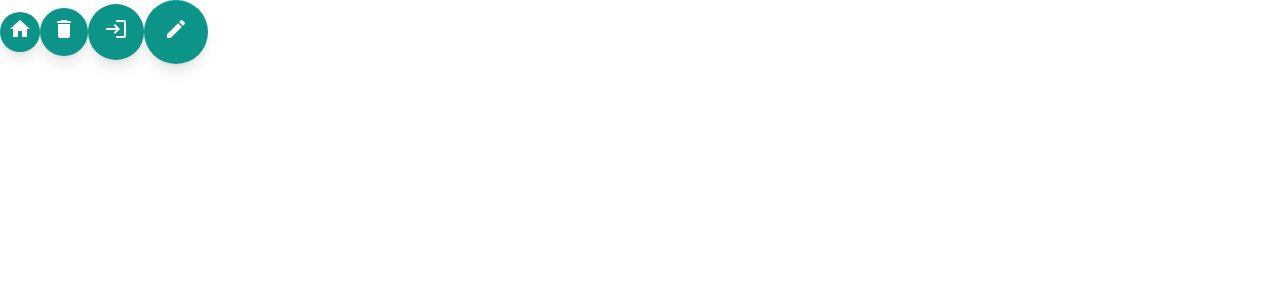
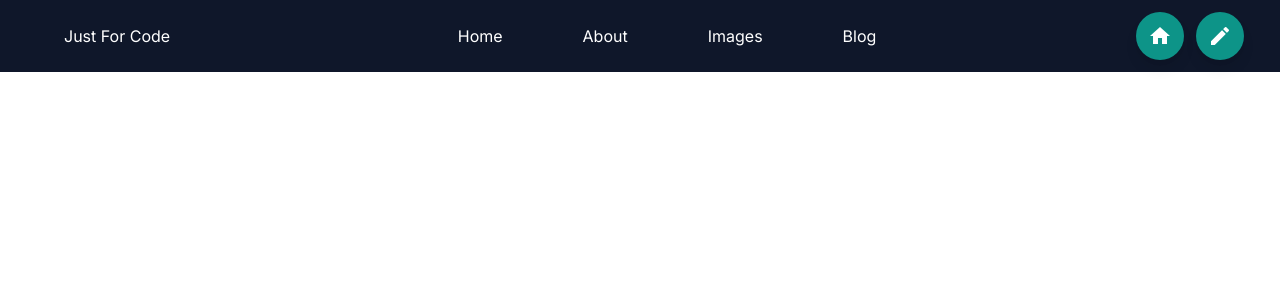
Before and after one commit to ansariabdulahad/STREAM_APP, a Next.js app in the folder stream-app/: page / in a window 1280 px wide. Shown: the top 300 px of the page. Built offline with nearby package versions, Linux system fonts and the light colour scheme.

Commit message:
navbar controlled on small device

```diff
--- a/stream-app/Tailwind/Icon-Button/Icon-Button.jsx
+++ b/stream-app/Tailwind/Icon-Button/Icon-Button.jsx
@@ -42,7 +42,7 @@ const IconButton = ({
     const design = (
         <>
             <button
-                className={`${sample[theme]} ${className} ${btnSize[size]}`}
+                className={`flex justify-center items-center ${sample[theme]} ${className} ${btnSize[size]}`}
                 {...rest}
             >
                 <Icon>{children}</Icon>
--- a/stream-app/Tailwind/Navbar/Navbar.jsx
+++ b/stream-app/Tailwind/Navbar/Navbar.jsx
@@ -1,5 +1,6 @@
 import Link from "next/link";
 import { useEffect, useState } from "react";
+import { Expand, IconButton } from "..";
 
 const sample = {
     // position of navbar
@@ -7,9 +8,18 @@ const sample = {
     fixedUp: 'fixed top-0 left-0 w-full animate__animated animate__fadeInDown',
     // for navbar width control
     fixedWidth: 'sm:w-4/5 mx-auto',
+    // dark and light mode for navbar
+    dark: {
+        nav: "bg-slate-900 sm:px-4",
+        link: "text-white py-4 sm:py-6 px-8 sm:px-10 hover:bg-slate-800 hover:text-white"
+    },
+    light: {
+        nav: "bg-gray-100 sm:px-4",
+        link: "text-black py-4 sm:py-6 px-8 sm:px-10 hover:bg-gray-50"
+    },
     // colors for navbar
     primary: {
-        nav: 'bg-indigo-600 sm:px-4',
+        nav: 'bg-indigo-600 sm:px-4 text-white',
         link: 'hover:bg-indigo-500 px-8 sm:px-10 py-4 sm:py-6 hover:text-white'
     },
     secondary: {
@@ -48,9 +58,11 @@ const Navbar = ({
     varient = 'one',
     fixed = false,
     sticky = null,
+    toolbar = null,
     menu
 }) => {
 
+    const [show, setShow] = useState(false);
     const [stickyControl, setStickyControl] = useState(sticky);
 
     // USEEFFECT CODE ON SCROLLING
@@ -96,19 +108,64 @@ const Navbar = ({
                     ${fullWidth ? fullWidth : sample.fixedWidth}
                     `}
                 >
-                    <Link
-                        href={'/'}
-                        className={sample[theme].link}
-                    >{menu.brand}</Link>
-                    <div className="flex flex-col sm:flex-row">
+                    <div className="flex justify-between items-center">
+                        <Link
+                            href={'/'}
+                            className={sample[theme].link}
+                        >{menu.brand}
+                        </Link>
+                        <IconButton
+                            className="sm:hidden"
+                            onClick={() => setShow(!show)}
+                        >menu</IconButton>
+                    </div>
+
+                    <div className="hidden sm:flex flex-col sm:flex-row">
                         {
                             menu.link.map((item, index) => {
                                 return <Menus item={item} key={index} />
                             })
                         }
                     </div>
+                    {
+                        toolbar
+                            ?
+                            <div className="hidden sm:flex gap-3 p-3">
+                                {
+                                    toolbar.map((item, index) => {
+                                        return <div key={index}>{item.label}</div>
+                                    })
+                                }
+                            </div>
+                            : null
+                    }
                 </div>
             </nav>
+
+            <Expand
+                state={show}
+                className="fixed bottom-0 left-0 w-full bg-slate-900 text-white z-50"
+            >
+                <div className="sm:hidden flex flex-col sm:flex-row">
+                    {
+                        menu.link.map((item, index) => {
+                            return <Menus item={item} key={index} />
+                        })
+                    }
+                </div>
+                {
+                    toolbar
+                        ?
+                        <div className="sm:hidden flex gap-3 p-3">
+                            {
+                                toolbar.map((item, index) => {
+                                    return <div key={index}>{item.label}</div>
+                                })
+                            }
+                        </div>
+                        : null
+                }
+            </Expand>
         </>
     );
     return design;
--- a/stream-app/src/app/page.js
+++ b/stream-app/src/app/page.js
@@ -4,8 +4,6 @@ import { useState } from "react";
 import { Button, Card, Expand, Fade, Flip, Icon, IconButton, Navbar, PatternOne, PatternTwo, Zoom } from "../../Tailwind";
 
 const Page = () => {
-
-  const [show, setShow] = useState(true)
 
   const menus = {
     brand: 'Just For Code',
@@ -15,30 +13,39 @@ const Page = () => {
         href: '/'
       },
       {
-        label: 'Home',
-        href: '/'
+        label: 'About',
+        href: '/about'
       },
       {
-        label: 'Home',
-        href: '/'
+        label: 'Images',
+        href: '/images'
       },
       {
-        label: 'Home',
-        href: '/'
-      },
-      {
-        label: 'Home',
-        href: '/'
+        label: 'Blog',
+        href: '/blog'
       }
     ]
   }
 
+  const toolbars = [
+    {
+      label: <IconButton className="bg-indigo-100 text-indigo-600">home</IconButton>,
+      href: '/'
+    },
+    {
+      label: <IconButton className="bg-indigo-100 text-indigo-600">edit</IconButton>,
+      href: '/'
+    }
+  ]
+
   const design = (
     <>
-      <IconButton size="sm">home</IconButton>
-      <IconButton size="md">delete</IconButton>
-      <IconButton size="lg">login</IconButton>
-      <IconButton size="xl">edit</IconButton>
+      <Navbar
+        menu={menus}
+        varient="three"
+        toolbar={toolbars}
+        theme="dark"
+      />
     </>
   );
   return design;
```
